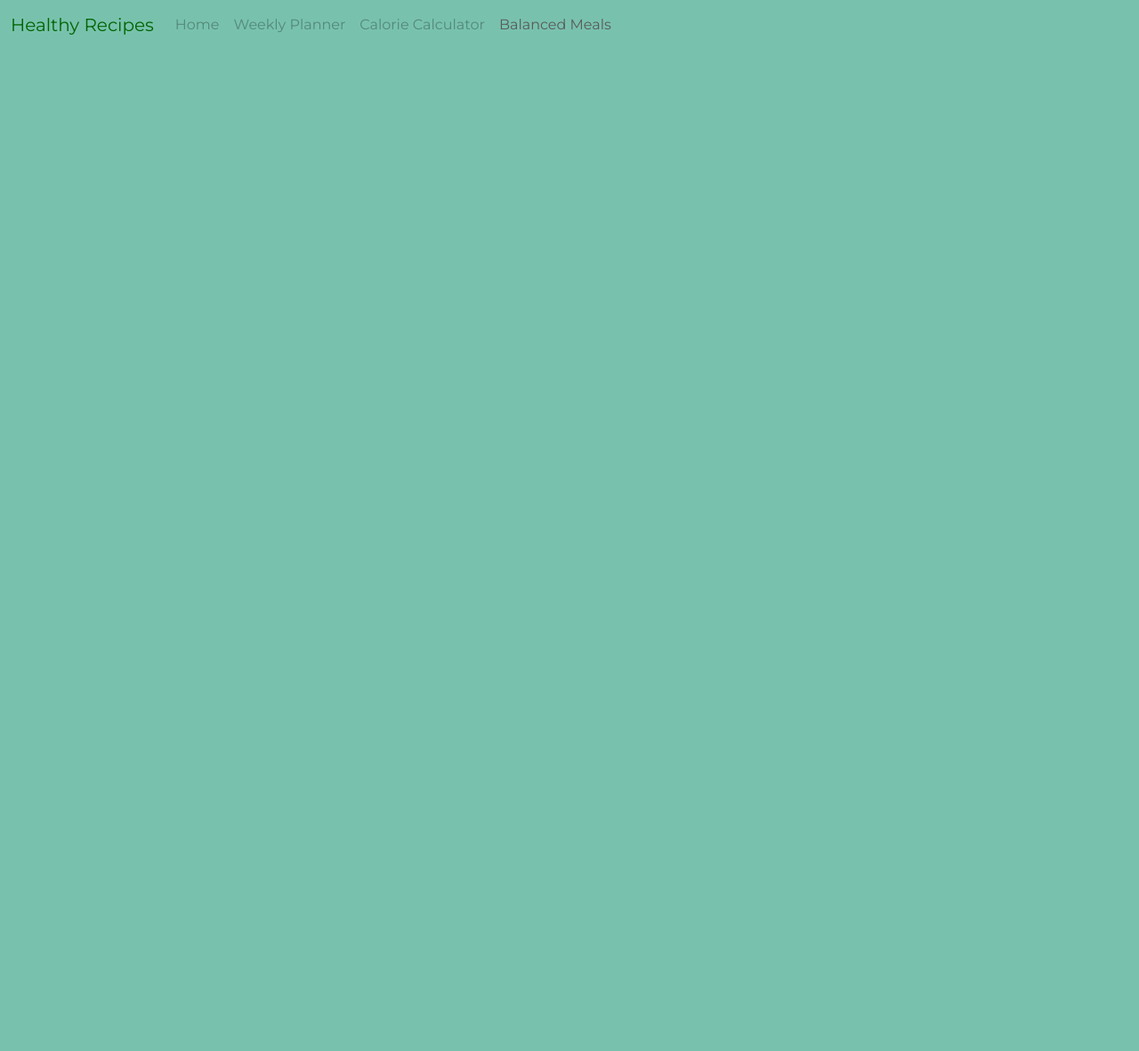
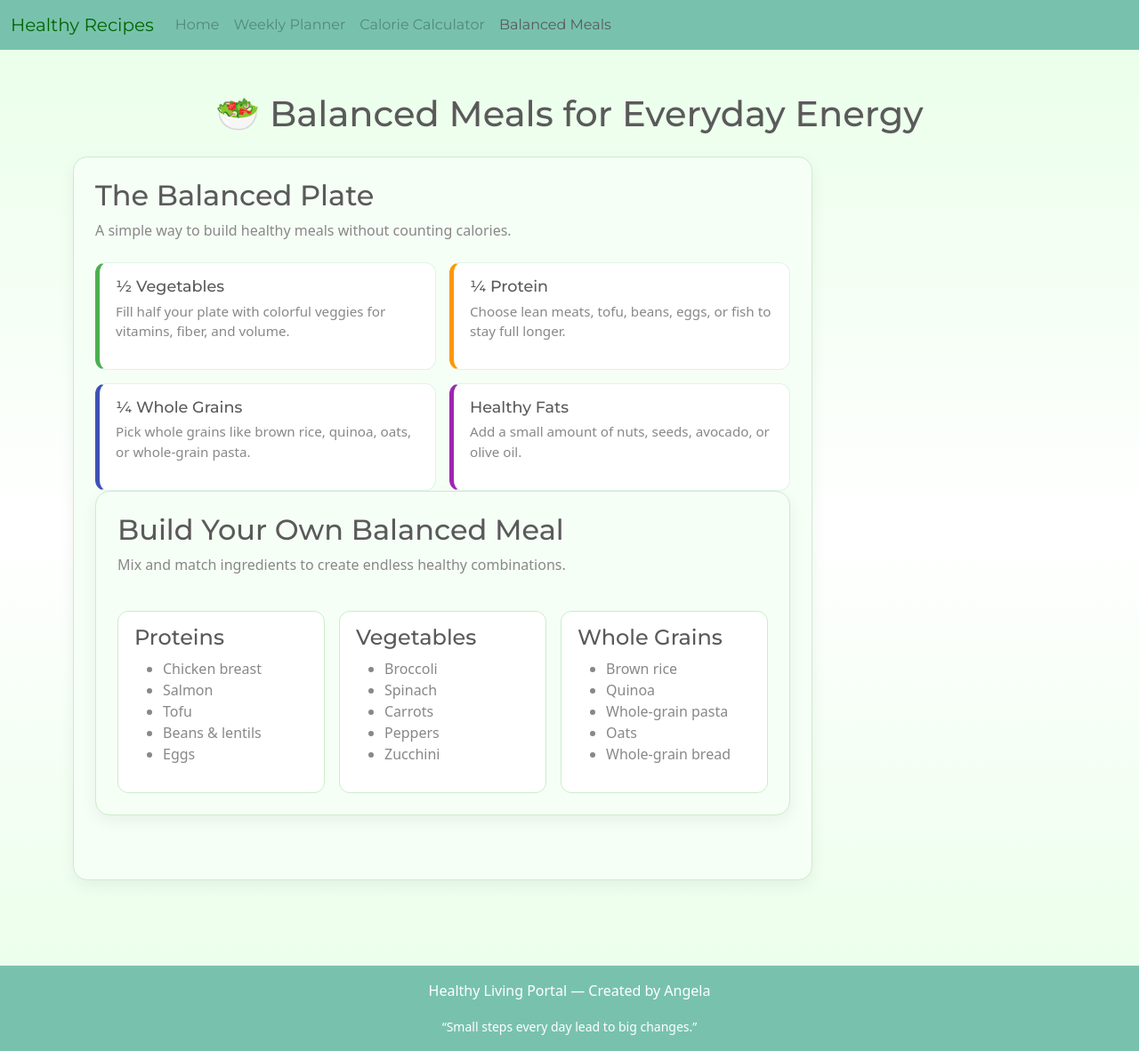
Before and after one commit to 2526-2ihif-wmc/wintertermprojectwebsite-topicangela, a plain HTML site: page subwebsites/tip-balanced-meals.html in a window 1280 px wide. Shown: the whole page at 89% size. Before the commit the page ends 800 px from the top, so only its background shows below. Drawn offline with nearby package versions, Linux system fonts and the light colour scheme.

Commit message:
styling balancedMeals and fixing

```diff
--- a/style.css
+++ b/style.css
@@ -108,3 +108,53 @@ body {
 .food-card:hover {
   transform: scale(1.05);
 }
+/* Balanced Meals Page */
+
+.balanced-box {
+  background: #f6fff6;
+  border: 1px solid #cceccc;
+  border-radius: 16px;
+  box-shadow: 0 6px 18px rgba(0, 0, 0, 0.06);
+}
+
+
+.plate-grid {
+  display: grid;
+   grid-template-columns: repeat(2, minmax(0, 1fr));
+  gap: 15px;
+}
+
+.plate-section {
+  background: #ffffff;
+  border-radius: 12px;
+  padding: 15px 18px;
+  border: 1px solid #e0f2e9;
+  font-size: 0.95rem;
+}
+
+.plate-section h3 {
+  font-size: 1.1rem;
+  margin-bottom: 6px;
+}
+
+.plate-section.veg {
+  border-left: 5px solid #4caf50;
+}
+.plate-section.protein {
+  border-left: 5px solid #ff9800;
+}
+.plate-section.carbs {
+  border-left: 5px solid #3f51b5;
+}
+.plate-section.fats {
+  border-left: 5px solid #9c27b0;
+}
+
+.meal-card {
+  background: #ffffff;
+  border-radius: 12px;
+  border: 1px solid #cceccc;
+  padding: 15px 18px;
+  height: 100%;
+  transition: transform 0.2s ease, box-shadow 0.2s ease;
+}
--- a/subwebsites/tip-balanced-meals.html
+++ b/subwebsites/tip-balanced-meals.html
@@ -1,12 +1,13 @@
 <!DOCTYPE html>
 <html lang="en">
+
 <head>
     <meta charset="UTF-8">
     <meta name="viewport" content="width=device-width, initial-scale=1.0">
     <title>Balanced Meals</title>
 
     <link rel="stylesheet" href="https://cdn.jsdelivr.net/npm/bootswatch@5.3.2/dist/minty/bootstrap.min.css">
-  <link rel="stylesheet" href="../../style.css">
+    <link rel="stylesheet" href="../style.css">
 </head>
 
 <body>
@@ -23,8 +24,101 @@
                     <li class="nav-item"><a class="nav-link" href="../index.html#home">Home</a></li>
                     <li class="nav-item"><a class="nav-link" href="../index.html#planner">Weekly Planner</a></li>
                     <li class="nav-item"><a class="nav-link" href="../index.html#calculator">Calorie Calculator</a></li>
-        <li class="nav-item"><a class="nav-link active" href="tip-balanced-meals.html">Balanced Meals</a></li>
+                    <li class="nav-item"><a class="nav-link active" href="tip-balanced-meals.html">Balanced Meals</a>
+                    </li>
                 </ul>
             </div>
         </div>
     </nav>
+
+    <section class="container mt-5 mb-5">
+        <h1 class="text-center mb-4">🥗 Balanced Meals for Everyday Energy</h1>
+
+        <div class="row">
+
+            <!-- LEFT CONTENT -->
+            <div class="col-lg-9">
+                <div class="balanced-box p-4 mb-5">
+                    <h2>The Balanced Plate</h2>
+                    <p>A simple way to build healthy meals without counting calories.</p>
+
+                    <div class="plate-grid mt-4">
+                        <div class="plate-section veg">
+                            <h3>½ Vegetables</h3>
+                            <p>Fill half your plate with colorful veggies for vitamins, fiber, and volume.</p>
+                        </div>
+
+                        <div class="plate-section protein">
+                            <h3>¼ Protein</h3>
+                            <p>Choose lean meats, tofu, beans, eggs, or fish to stay full longer.</p>
+                        </div>
+
+                        <div class="plate-section carbs">
+                            <h3>¼ Whole Grains</h3>
+                            <p>Pick whole grains like brown rice, quinoa, oats, or whole‑grain pasta.</p>
+                        </div>
+
+                        <div class="plate-section fats">
+                            <h3>Healthy Fats</h3>
+                            <p>Add a small amount of nuts, seeds, avocado, or olive oil.</p>
+                        </div>
+                    </div>
+                    <div class="balanced-box p-4 mb-5">
+                        <h2>Build Your Own Balanced Meal</h2>
+                        <p>Mix and match ingredients to create endless healthy combinations.</p>
+
+                        <div class="row mt-4 g-3">
+                            <div class="col-md-4">
+                                <div class="meal-card">
+                                    <h4>Proteins</h4>
+                                    <ul>
+                                        <li>Chicken breast</li>
+                                        <li>Salmon</li>
+                                        <li>Tofu</li>
+                                        <li>Beans & lentils</li>
+                                        <li>Eggs</li>
+                                    </ul>
+                                </div>
+                            </div>
+
+                            <div class="col-md-4">
+                                <div class="meal-card">
+                                    <h4>Vegetables</h4>
+                                    <ul>
+                                        <li>Broccoli</li>
+                                        <li>Spinach</li>
+                                        <li>Carrots</li>
+                                        <li>Peppers</li>
+                                        <li>Zucchini</li>
+                                    </ul>
+                                </div>
+                            </div>
+
+                            <div class="col-md-4">
+                                <div class="meal-card">
+                                    <h4>Whole Grains</h4>
+                                    <ul>
+                                        <li>Brown rice</li>
+                                        <li>Quinoa</li>
+                                        <li>Whole‑grain pasta</li>
+                                        <li>Oats</li>
+                                        <li>Whole‑grain bread</li>
+                                    </ul>
+                                </div>
+                            </div>
+                        </div>
+                    </div>
+                </div>
+            </div>
+        </div>
+</section>
+<footer class="text-center p-3 mt-5 bg-primary text-white" data-bs-theme="dark">
+    <p>Healthy Living Portal — Created by Angela</p>
+    <small>“Small steps every day lead to big changes.”</small>
+  </footer>
+
+    <script src="https://cdn.jsdelivr.net/npm/bootstrap@5.3.2/dist/js/bootstrap.bundle.min.js"></script>
+
+</body>
+
+</html>
```
Lines whose indentation alone changed are shown as unchanged.
